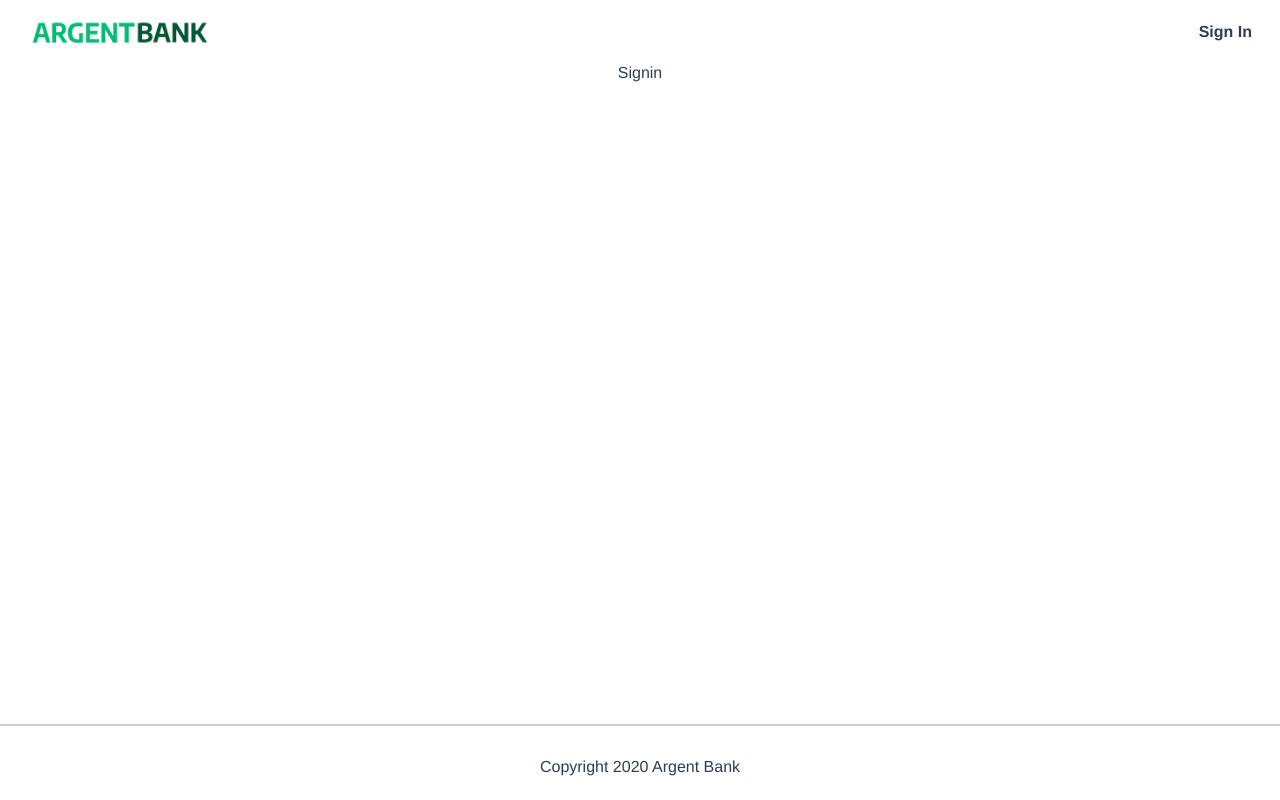
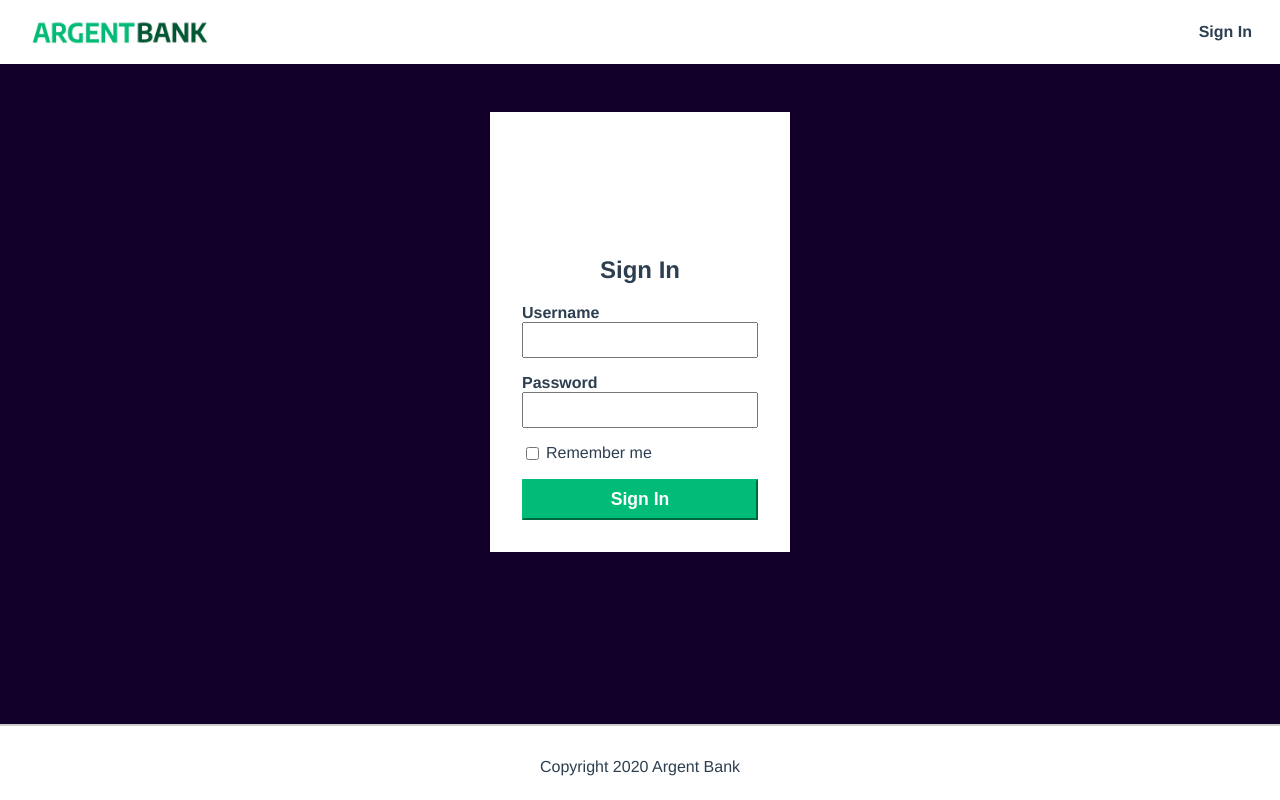
Before and after one commit to jbbrejon/openclassrooms-da-p13, a React (Vite) app: page /sign-in in a window 1280 px wide. Built offline with nearby package versions, Linux system fonts and the light colour scheme; a web font is replaced by a local one.

Commit message:
:sparkles: Update Signin component

```diff
--- a/src/pages/Signin/index.jsx
+++ b/src/pages/Signin/index.jsx
@@ -1,12 +1,55 @@
+// Import modules
+import { useState } from 'react';
+
 // Import css module
 import styles from './signin.module.css'
 
 
 function Signin() {
+    const [email, setEmail] = useState("");
+    const [password, setPassword] = useState("");
+
+
+    const handleSubmit = (e) => {
+        e.preventDefault();
+        console.log(` Email: ${email}, Password: ${password}`)
+    }
 
     return (
         <>
-            <main>Signin</main>
+            <main className={styles["bg-dark"]}>
+                <section className={styles["sign-in-content"]}>
+                    <i className={`${styles["sign-in-icon"]} fa fa-user-circle`}></i>
+                    <h1>Sign In</h1>
+                    <form onSubmit={handleSubmit}>
+                        <div className={styles["input-wrapper"]} >
+                            <label htmlFor="username">Username</label>
+                            <input
+                                type="text"
+                                id="username"
+                                value={email}
+                                onChange={(e) => setEmail(e.target.value)} />
+
+                        </div>
+                        <div className={styles["input-wrapper"]}>
+                            <label htmlFor="password">Password</label>
+                            <input
+                                type="password"
+                                id="password"
+                                value={password}
+                                onChange={(e) => setPassword(e.target.value)}
+                            />
+                        </div>
+                        <div className={styles["input-remember"]}>
+                            <input type="checkbox" id="remember-me" />
+                            <label htmlFor="remember-me">Remember me</label>
+                        </div>
+
+                        <button type="submit" className={styles["sign-in-button"]}>Sign In</button>
+
+                    </form>
+                </section>
+            </main>
         </>
     )
 
```
